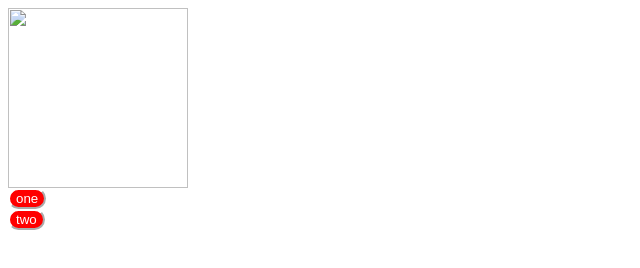
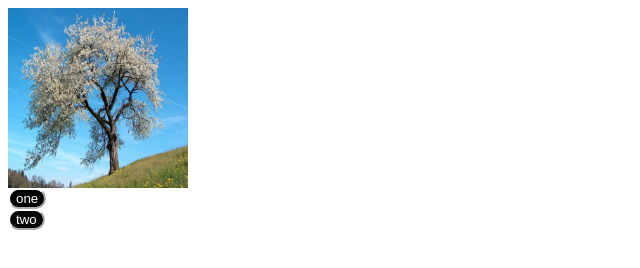
Before and after one commit to clgpoj/project, a plain HTML site: page index.html in a window 1280 px wide. Shown: the whole page, without its empty margins (0-640 px from the left). Drawn offline with Linux system fonts and the light colour scheme.

Commit message:
colour changed

```diff
--- a/index.html
+++ b/index.html
@@ -1,10 +1,10 @@
 <!DOCTYPE html>
 <html>
-    <head style="background-color:aquamarine;">
+    <head style="background-color:red;">
         <style>
 
             .bt-1{
-                background-color: red;
+                background-color: rgb(0, 0, 0);
                 color: white;
                 border-color: white;
                 border-radius: 30px;
@@ -12,7 +12,7 @@
             }
             .bt-2{
                 display: block;
-                background-color: red;
+                background-color: rgb(8, 8, 8);
                 color: white;
                 border-color: white;
                 border-radius: 30px;
@@ -30,7 +30,7 @@
 
     </head>
     <body>
-        <img class="pict" src="img/1234.webp">
+        <img class="pict" src="1234.webp">
         <button class="bt-1" onclick="window.location.href = 'https://youtube.com/@yashwanthgowda4684';"> one  </button>
         <button class="bt-2" onclick="window.location.href = 'HTTPS://www.instagram.com/invites/contact/?!=qlcpqfbbzxt7utm_content=oqf6ps9'"> two </button>
 
```
Also changed, not shown: 1234.webp (renamed from imgs/1234.webp).
